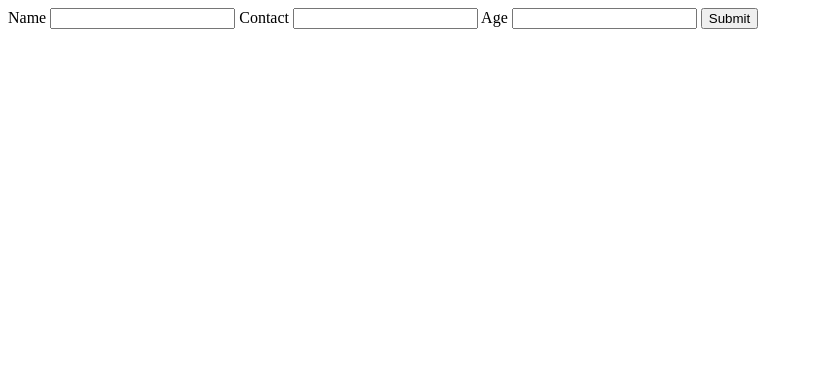
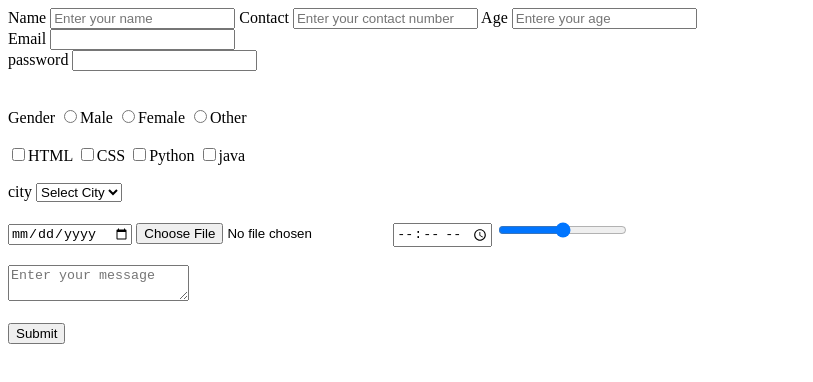
Before and after one commit to anvisahu02/Learn-htlm, a plain HTML site: page form.html in a window 1280 px wide. Shown: the whole page, without its empty margins (0-813 px from the left). Drawn offline with Linux system fonts and the light colour scheme.

Commit message:
first commit

```diff
--- a/form.html
+++ b/form.html
@@ -6,15 +6,57 @@
     <title>Document</title>
 </head>
 <body>
-    <form action="">
+    <form action="table.html">
         <label for="username">Name</label>
-        <input type="" id="username">
+        <input type="text" id="username" placeholder="Enter your name" required>
 
         <label for="contact">Contact</label>
-        <input type="text" id="contact">
+        <input type="text" id="contact" placeholder="Enter your contact number" required>
 
         <label for="age">Age</label>
-        <input type="text" id="age">
+        <input type="text" id="age" placeholder="Entere your age">
+        <br>
+
+        <label for="">Email</label>
+        <input type="Email" required>
+        <br>
+        <label for="">password</label>
+        <input type="password" required>
+        <br>
+
+
+
+        <br><br>
+        <label for="">Gender</label>
+        <input type="radio" name="t">Male
+        <input type="radio" name="t">Female
+        <input type="radio" name="t">Other
+        <br><br>
+        <input type="checkbox">HTML
+        <input type="checkbox">CSS
+        <input type="checkbox">Python
+        <input type="checkbox">java
+        <br><br>
+
+        <label for=""> city</label>
+        <select>
+            <option>Select City</option>
+            <option>Bhopal</option>
+            <option>indore</option>
+            <option>satna</option>
+            <option>jabalpur</option>
+            <option>gwalior</option>
+        </select>
+        <br><br>
+
+        <input type="date" >
+        <input type="file" >
+        <input type="time" >
+        <input type="range" >
+        <br><br>
+
+        <textarea name="" id="" placeholder="Enter your message"></textarea>
+        <br><br>
 
         <input type="Submit">
     </form>
```
Also changed, not shown: index.html (+1 -0 lines), style.html (added, +51 -0 lines), table.html (+5 -4 lines).
